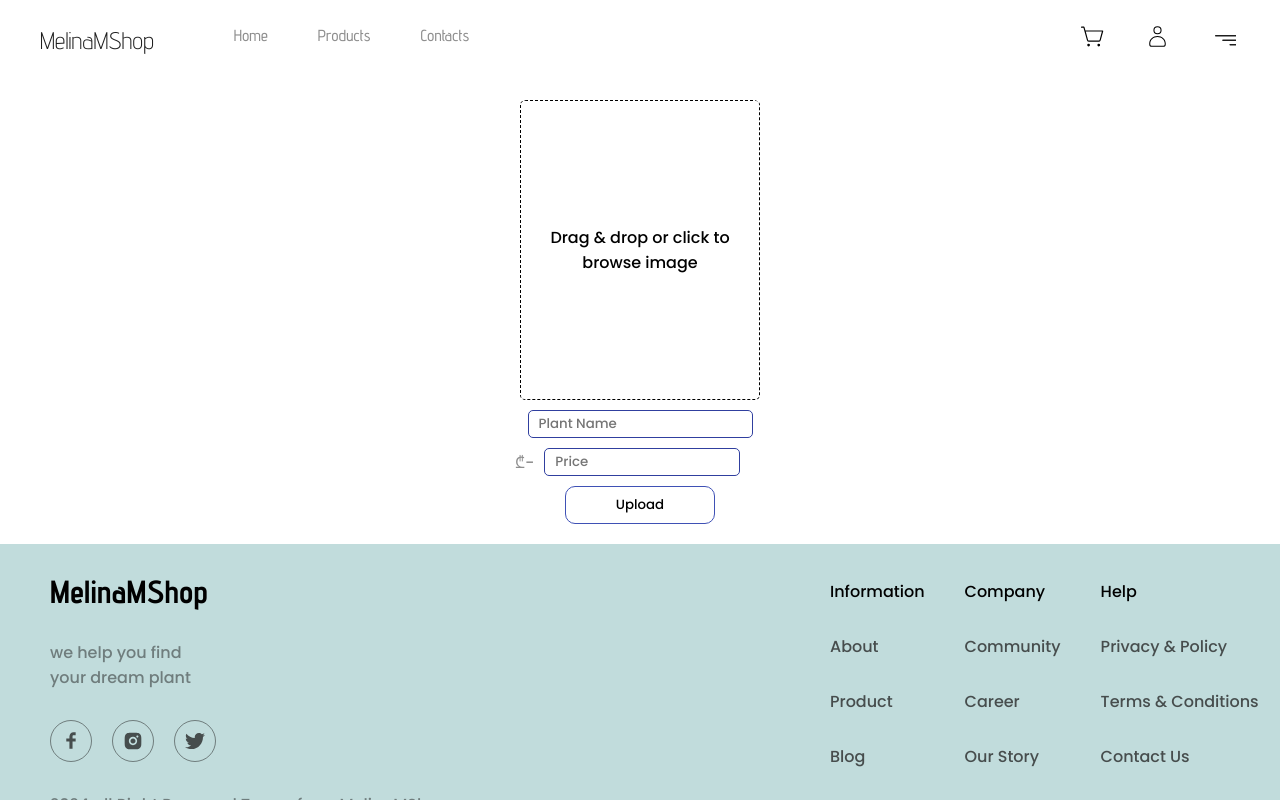
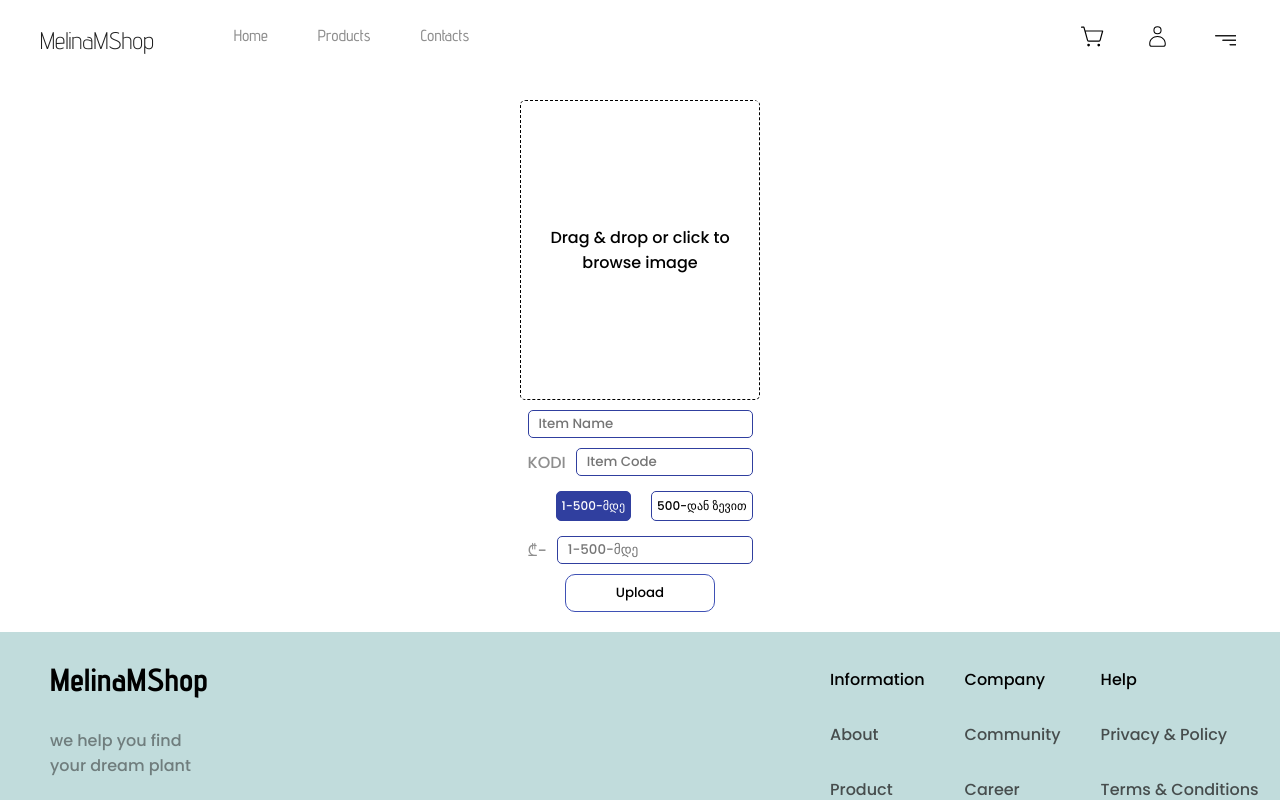
Before and after one commit to GiorgiGochitidze/GreenMind, a React (Vite) app: page /AddNewPlants in a window 1280 px wide. Built offline with nearby package versions, Linux system fonts and the light colour scheme.

Commit message:
changed a bit backend code

```diff
--- a/src/Components/AddNewPlants.jsx
+++ b/src/Components/AddNewPlants.jsx
@@ -7,9 +7,18 @@ const AddNewPlants = () => {
   const [selectedFile, setSelectedFile] = useState(null);
   const [previewURL, setPreviewURL] = useState(null);
   const [plantName, setPlantName] = useState("");
-  const [plantPrice, setPlantPrice] = useState("");
-  const [message, setMessage] = useState('')
-  const navigate = useNavigate()
+  const [plantPrice1, setPlantPrice1] = useState("");
+  const [plantPrice2, setPlantPrice2] = useState("");
+  const [message, setMessage] = useState("");
+  const [buttonColor1, setButtonColor1] = useState(true);
+  const [buttonColor2, setButtonColor2] = useState(false);
+  const [buttonValues, setButtonValues] = useState([
+    "1-500-მდე",
+    "500-დან ზევით",
+  ]);
+  const [currentBtnVal, setCurrentBtnVal] = useState("1-500-მდე");
+  const [itemCode, setItemCode] = useState("");
+  const navigate = useNavigate();
 
   const handleFileChange = (e) => {
     const file = e.target.files[0];
@@ -27,22 +36,24 @@ const AddNewPlants = () => {
     }
   };
 
-  const handleFormSubmit = async (e) => {
-
-  if(!plantName || !plantPrice || !selectedFile){
-    setMessage('Please fill all inputs')
-    setTimeout(() => {
-      setMessage('')
-    }, 1500)
-    return
-  }
+  const handleFormSubmit = async () => {
+    if (!plantName || !plantPrice1 || !selectedFile) {
+      setMessage("Please fill all inputs");
+      setTimeout(() => {
+        setMessage("");
+      }, 1500);
+      return;
+    }
 
     try {
       // Prepare form data
       const formData = new FormData();
       formData.append("image", selectedFile);
       formData.append("plantName", plantName);
-      formData.append("plantPrice", plantPrice);
+      formData.append("plantPrice1", plantPrice1);
+      formData.append("plantPrice2", plantPrice2);
+      formData.append("amount", currentBtnVal);
+      formData.append("codenum", itemCode);
 
       // Send POST request to backend (Cloudinary endpoint)
       await axios
@@ -54,15 +65,15 @@ const AddNewPlants = () => {
         .then((response) => {
           console.log("Plant added successfully:", response.data);
 
-          setMessage('Succesfully added new Plant')
+          setMessage("Succesfully added new Plant");
           setTimeout(() => {
-            navigate('/Products')
-            window.location.reload()
-          }, 1100)
+            navigate("/Products");
+            window.location.reload();
+          }, 1100);
         })
         .catch((err) => {
-            console.log('smth wrong with .thens"s, catch err', err)
-        })
+          console.log('smth wrong with .thens"s, catch err', err);
+        });
       // Optionally, reset form fields or show success message
     } catch (error) {
       console.error("Error adding plant:", error);
@@ -72,7 +83,7 @@ const AddNewPlants = () => {
 
   return (
     <div className="addPlant-container">
-      <div className="plants-card">
+      <div style={{ alignItems: "center" }} className="plants-card">
         <div className="image-upload">
           <label
             style={{ border: previewURL ? "none" : "1px dashed black" }}
@@ -89,22 +100,75 @@ const AddNewPlants = () => {
         </div>
         <input
           type="text"
-          placeholder="Plant Name"
+          placeholder="Item Name"
           className="plant-name-input"
           value={plantName}
           onChange={(e) => setPlantName(e.target.value)}
         />
         <div className="price-container">
-          <span style={{ color: "rgba(30, 30, 30, 50%)" }}>₾-</span>
+          <span style={{ color: "rgba(30, 30, 30, 50%)" }}>KODI</span>
           <input
-            type="number"
-            placeholder="Price"
-            className="plant-price-input"
-            value={plantPrice}
-            onChange={(e) => setPlantPrice(e.target.value)}
+            type="text"
+            placeholder="Item Code"
+            className="plant-name-input"
+            value={itemCode}
+            onChange={(e) => setItemCode(e.target.value)}
           />
         </div>
-        {message && <p style={{margin: '0 auto'}}>{message}</p>}
+
+        <div className="itemsAmount-container">
+          <button
+            onClick={() => {
+              setButtonColor1(true); // Set this button as active
+              setButtonColor2(false); // Set the other button as inactive
+              setCurrentBtnVal(buttonValues[0]);
+            }}
+            style={{
+              backgroundColor: buttonColor1 ? "#303f9f" : "transparent",
+              border: buttonColor1 ? "1px solid #303f9f" : "1px solid #303f9f",
+              color: buttonColor1 ? "white" : "black",
+            }}
+          >
+            {buttonValues[0]}
+          </button>
+          <button
+            onClick={() => {
+              setButtonColor2(true); // Set this button as active
+              setButtonColor1(false); // Set the other button as inactive
+              setCurrentBtnVal(buttonValues[1]);
+            }}
+            style={{
+              backgroundColor: buttonColor2 ? "#303f9f" : "transparent",
+              border: buttonColor2 ? "1px solid #303f9f" : "1px solid #303f9f",
+              color: buttonColor2 ? "white" : "black",
+            }}
+          >
+            {buttonValues[1]}
+          </button>
+        </div>
+
+        <div className="price-container">
+          <span style={{ color: "rgba(30, 30, 30, 50%)" }}>₾-</span>
+          {buttonColor1 && (
+            <input
+              type="number"
+              placeholder="1-500-მდე"
+              className="plant-price-input"
+              value={plantPrice1}
+              onChange={(e) => setPlantPrice1(e.target.value)}
+            />
+          )}
+          {buttonColor2 && (
+            <input
+              type="number"
+              placeholder="ფასი 500-დან ზევით"
+              className="plant-price-input"
+              value={plantPrice2}
+              onChange={(e) => setPlantPrice2(e.target.value)}
+            />
+          )}
+        </div>
+        {message && <p style={{ margin: "0 auto" }}>{message}</p>}
         <button onClick={handleFormSubmit} className="upload-btn">
           Upload
         </button>
--- a/src/Components/CSS/addnewplant.css
+++ b/src/Components/CSS/addnewplant.css
@@ -97,7 +97,7 @@
     overflow: hidden;
     border-radius: 12px;
     display: flex;
-    align-items: start;
+    align-items: center;
     flex-direction: column;
     gap: 30px;
     position: relative;
@@ -111,3 +111,25 @@
     height: 100%;
     box-sizing: border-box;
 }
+
+.itemsAmount-container{
+    width: 90%;
+    height: 40px;
+    display: flex;
+    justify-content: end;
+    align-items: center;
+    gap: 20px;
+}
+
+.itemsAmount-container button{
+    width: auto;
+    height: 30px;
+    display: flex;
+    justify-content: center;
+    align-items: center;
+    background-color: transparent;
+    border: 1px solid #303f9f;
+    padding-inline: 5px;
+    font-size: 12px;
+    border-radius: 5px;
+}
```
Also changed, not shown: 3 other files (tests, documents, lock files or other folders).
